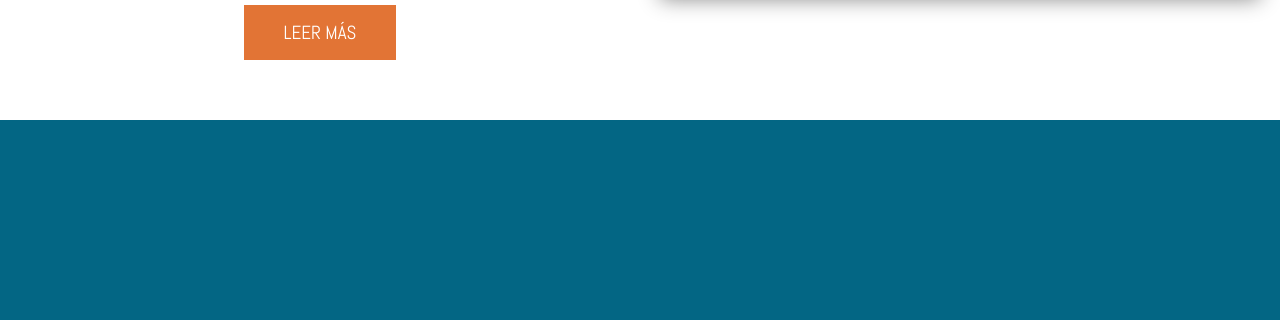
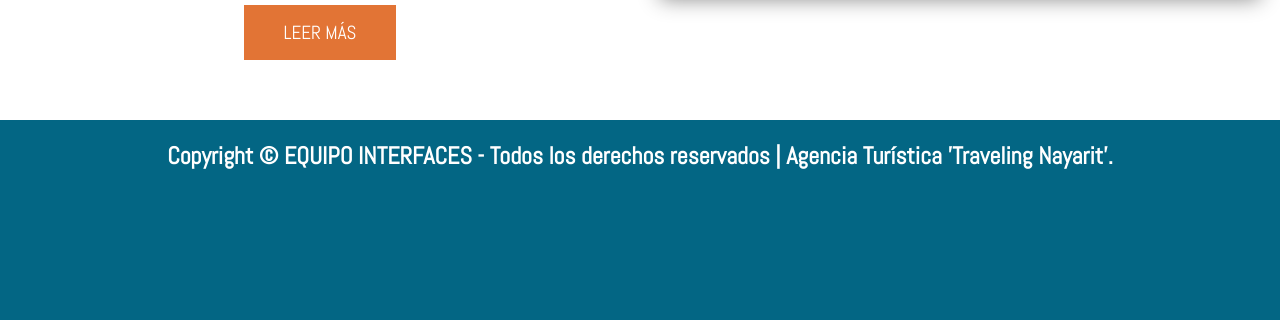
Before and after one commit to mlrco/viajes-interfaces, a PHP site: page /destinos.php in a window 1280 px wide. Shown: the part 3730-4050 px from the top of the page. Run offline with PHP 8.4, Linux system fonts and the light colour scheme.

Commit message:
Update destinos.php

```diff
--- a/destinos.php
+++ b/destinos.php
@@ -173,6 +173,7 @@
 
   <footer class="footer">
     <h2>
+            Copyright © EQUIPO INTERFACES - Todos los derechos reservados | Agencia Turística 'Traveling Nayarit'.
     </h2>
   </footer>
 
```
